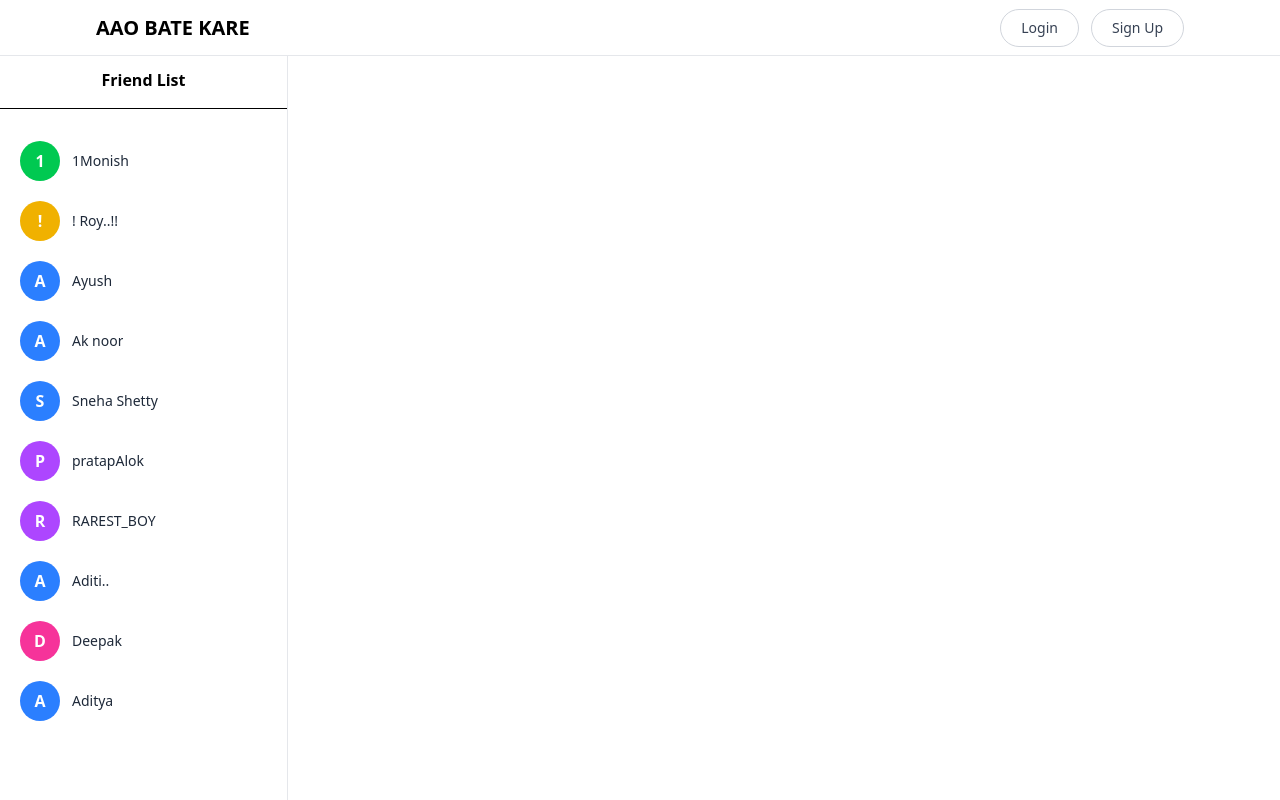
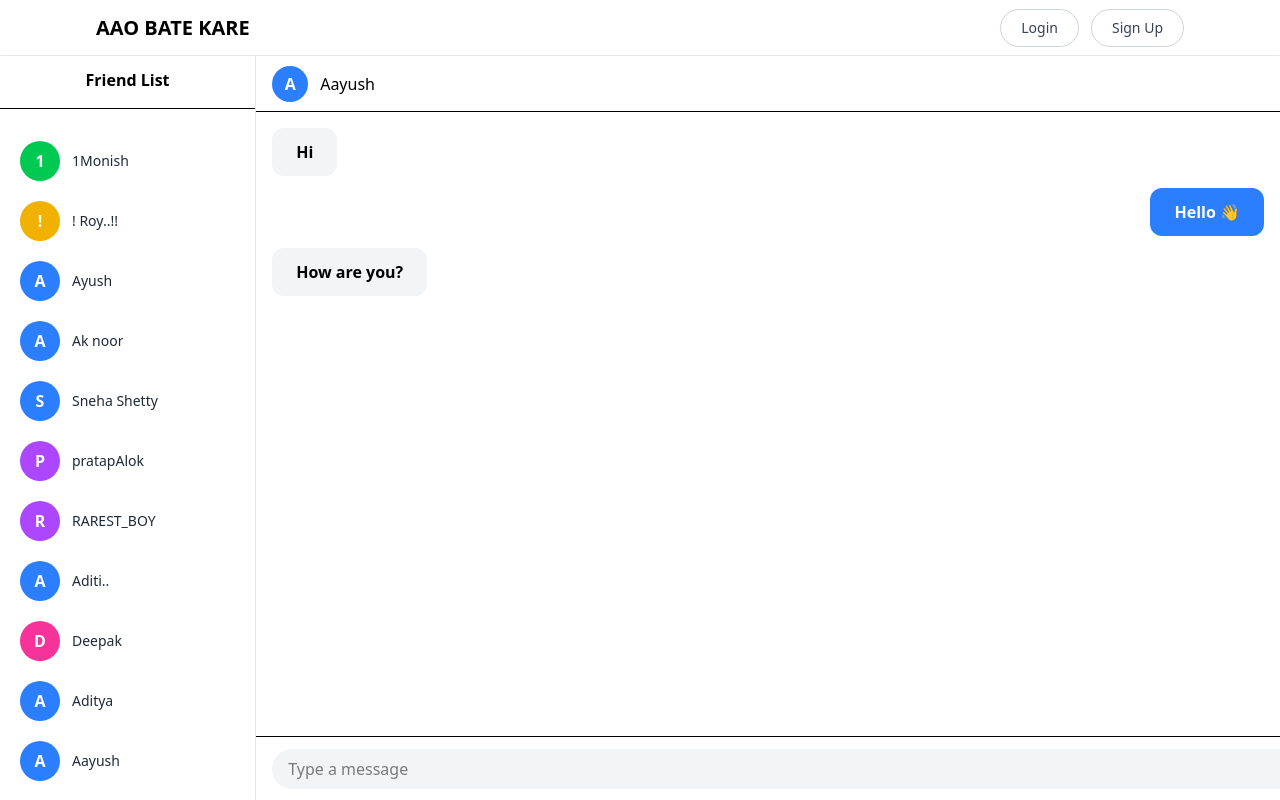
Before and after one commit to rupesh0001-tech/Chat-App-ts, a React app in the folder frontend/: page / in a window 1280 px wide. Built offline with nearby package versions, Linux system fonts and the light colour scheme; the HTML template or start-up script is replaced by a standard one.

Commit message:
made chat box and components

```diff
--- a/frontend/src/Components/Home/FriendSidebar/FriendSidebar.tsx
+++ b/frontend/src/Components/Home/FriendSidebar/FriendSidebar.tsx
@@ -12,10 +12,16 @@
     { id: 8, name: "Aditi.." },
     { id: 9, name: "Deepak" },
     { id: 10, name: "Aditya" },
+    { id: 11, name: "Aayush" },
+    { id: 12, name: "Aayush" },
+    { id: 13, name: "Aayush" },
+    { id: 14, name: "Aayush" },
+    { id: 15, name: "Aayush" },
+    { id: 16, name: "Aayush" },
   ];
 
   return (
-    <aside className="w-72 h-screen bg-white border-r border-gray-200 flex flex-col">
+    <aside className=" w-80  h-screen  bg-white border-r border-gray-200 flex flex-col overflow-scroll pb-10">
       <h1 className=" text-md text-center font-semibold mt-3"> Friend List </h1>
       <hr className="my-4" />
       <div className="p-2 flex-1">
--- /dev/null
+++ b/frontend/src/Components/Home/MainChat/ChatBox.tsx
@@ -0,0 +1,21 @@
+import ChatNavbar from "./ChatNavbar";
+import MessageBox from "./MessageBox";
+import MessageType from "./MessageType";
+
+const ChatBox = () => {
+  return (
+    <div className="h-screen flex flex-col bg-white overflow-hidden w-full w-max-full ">
+      <ChatNavbar />
+
+      {/* Scrollable messages */}
+      <div className="flex-1 overflow-y-auto pb-20 overscroll-contain">
+        <MessageBox />
+      </div>
+
+      {/* Input */}
+      <MessageType />
+    </div>
+  );
+};
+
+export default ChatBox;
--- /dev/null
+++ b/frontend/src/Components/Home/MainChat/ChatNavbar.tsx
@@ -0,0 +1,14 @@
+const ChatNavbar = () => {
+  return (
+    <div className="h-14 flex items-center px-4 border-b bg-white">
+      <div className="flex items-center gap-3">
+        <div className="h-9 w-9 rounded-full bg-blue-500 text-white flex items-center justify-center font-semibold">
+          A
+        </div>
+        <span className="font-medium">Aayush</span>
+      </div>
+    </div>
+  );
+};
+
+export default ChatNavbar;
--- /dev/null
+++ b/frontend/src/Components/Home/MainChat/MessageBox.tsx
@@ -0,0 +1,19 @@
+import MessageBtn from "./MessageBtn";
+
+const messages = [
+  { id: 1, text: "Hi", isMe: false },
+  { id: 2, text: "Hello 👋", isMe: true },
+  { id: 3, text: "How are you?", isMe: false },
+];
+
+const MessageBox = () => {
+  return (
+    <div className="flex flex-col gap-3 px-4 py-4">
+      {messages.map((msg) => (
+        <MessageBtn key={msg.id} message={msg} />
+      ))}
+    </div>
+  );
+};
+
+export default MessageBox;
--- /dev/null
+++ b/frontend/src/Components/Home/MainChat/MessageBtn.tsx
@@ -0,0 +1,15 @@
+const MessageBtn = ({ message }: any) => {
+  return (
+    <div
+      className={`max-w-[75%] px-6 py-3 font-semibold rounded-xl text-md ${
+        message.isMe
+          ? "self-end bg-blue-500 text-white"
+          : "self-start bg-gray-100 text-black"
+      }`}
+    >
+      {message.text}
+    </div>
+  );
+};
+
+export default MessageBtn;
--- /dev/null
+++ b/frontend/src/Components/Home/MainChat/MessageType.tsx
@@ -0,0 +1,16 @@
+const MessageType = () => {
+  return (
+    <div className="h-16 border-t px-4 flex items-center gap-3 bg-white fixed bottom-0  w-300">
+      <input
+        type="text"
+        placeholder="Type a message"
+        className="flex-1 h-10 px-4 rounded-full bg-gray-100 outline-none"
+      />
+      <button className="px-4 py-2 rounded-full bg-blue-500 text-white cursor-pointer ">
+        Send
+      </button>
+    </div>
+  );
+};
+
+export default MessageType;
--- a/frontend/src/Pages/Home.tsx
+++ b/frontend/src/Pages/Home.tsx
@@ -1,14 +1,17 @@
-import Navbar from "../Components/General/Navbar"
-import FriendSidebar from "../Components/Home/FriendSidebar/FriendSidebar"
-
+import Navbar from "../Components/General/Navbar";
+import FriendSidebar from "../Components/Home/FriendSidebar/FriendSidebar";
+import ChatBox from "../Components/Home/MainChat/ChatBox";
 
 const Home = () => {
   return (
     <div className=" h-screen overflow-hidden">
       <Navbar />
-      <FriendSidebar />
+      <div className=" flex w-full justify-center shadow-md  ">
+          <FriendSidebar />
+          <ChatBox />
+      </div>
     </div>
-  )
-}
+  );
+};
 
-export default Home
+export default Home;
--- /dev/null
+++ b/frontend/src/Pages/Login.tsx
@@ -0,0 +1,9 @@
+
+
+const Login = () => {
+  return (
+    <div>Login</div>
+  )
+}
+
+export default Login
--- /dev/null
+++ b/frontend/src/Pages/Resgister.tsx
@@ -0,0 +1,9 @@
+
+
+const Resgister = () => {
+  return (
+    <div>Resgister</div>
+  )
+}
+
+export default Resgister
```
